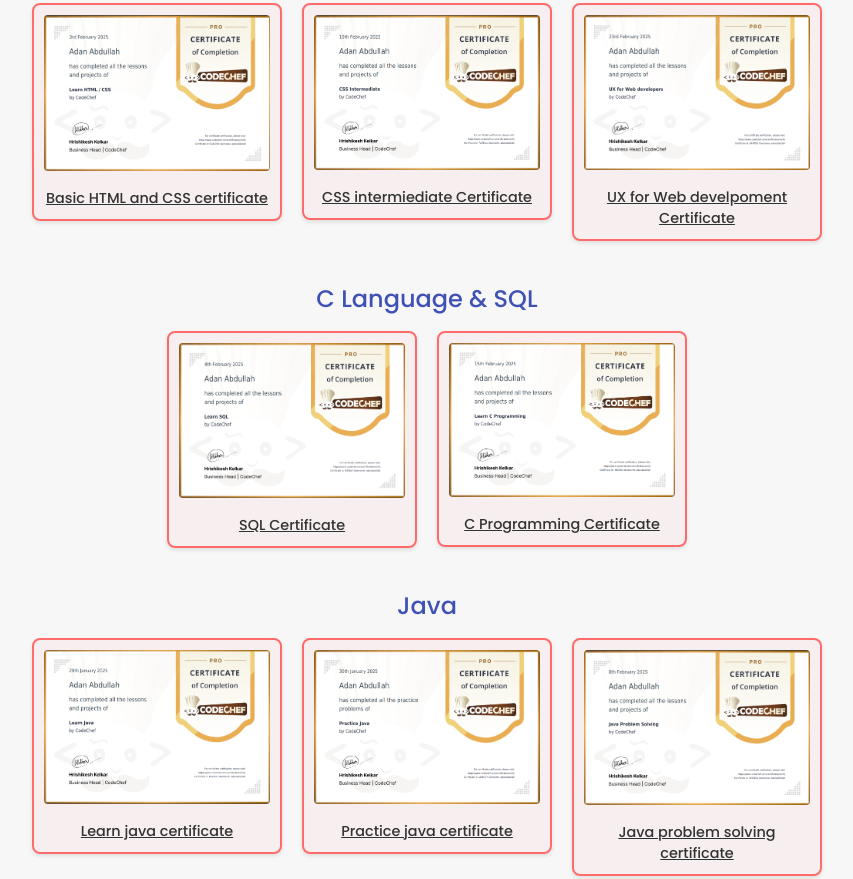
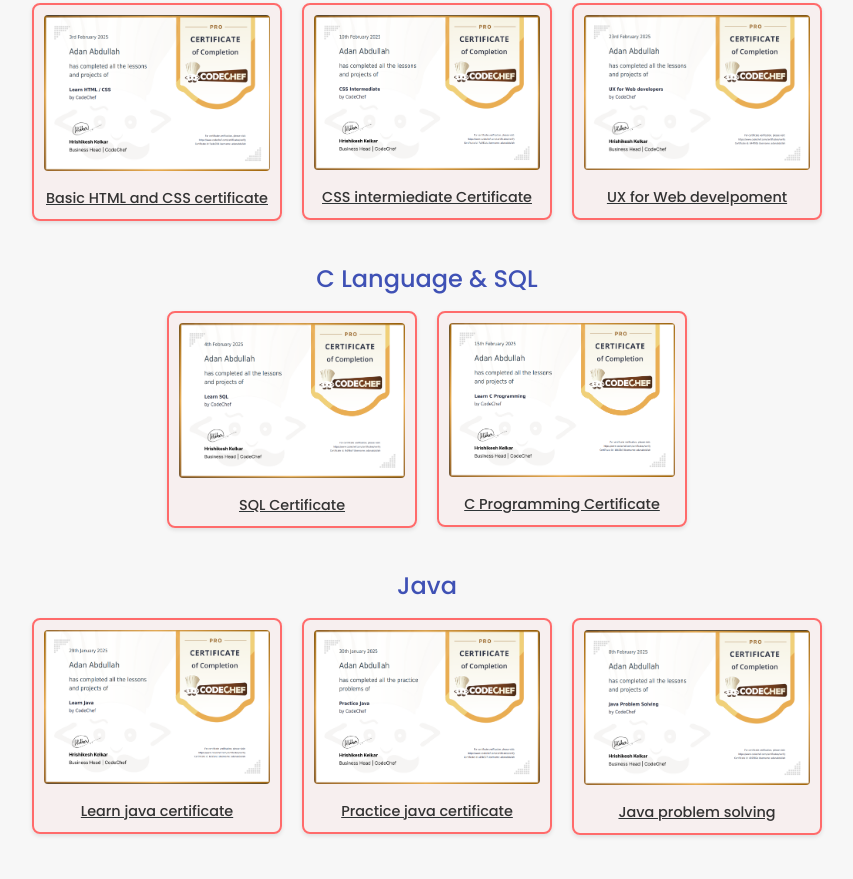
Before and after one commit to AdanAbdullah/myIntrductionPage, a plain HTML site: page index.html in a window 1280 px wide. Shown: the part 2611-3490 px from the top of the page, without its empty margins (213-1066 px from the left). Drawn offline with Linux system fonts and the light colour scheme.

Commit message:
Add files via upload

```diff
--- a/index.html
+++ b/index.html
@@ -64,7 +64,7 @@
       </div>
     </div>
   </section>
-
+<!-- <video src="?????"></video> -->
   <!-- Video Section -->
   <section class="video-section">
     <h2>Video</h2>
@@ -152,7 +152,7 @@
         <a href="certificates/adanabdullah-UX for Web developers.pdf">
           <div class="certificate-item">
             <img src="certificates/UX for Web develpoment.png" alt="Web Development Certificate 3">
-            <p>UX for Web develpoment Certificate </p>
+            <p>UX for Web develpoment</p>
           </div>
         </a>
       </div>
@@ -195,7 +195,7 @@
         <a href="certificates/adanabdullah-Java Problem Solving.pdf">
           <div class="certificate-item">
             <img src="certificates/Java Problem Solving.png" alt="Java Certificate 3">
-            <p>Java problem solving certificate</p>
+            <p>Java problem solving</p>
           </div>
         </a>
       </div>
```
